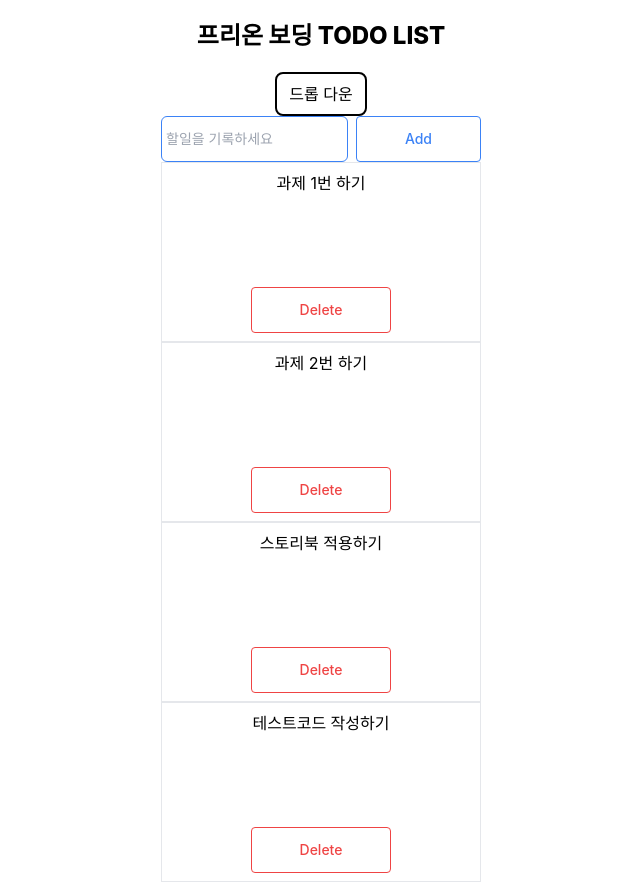
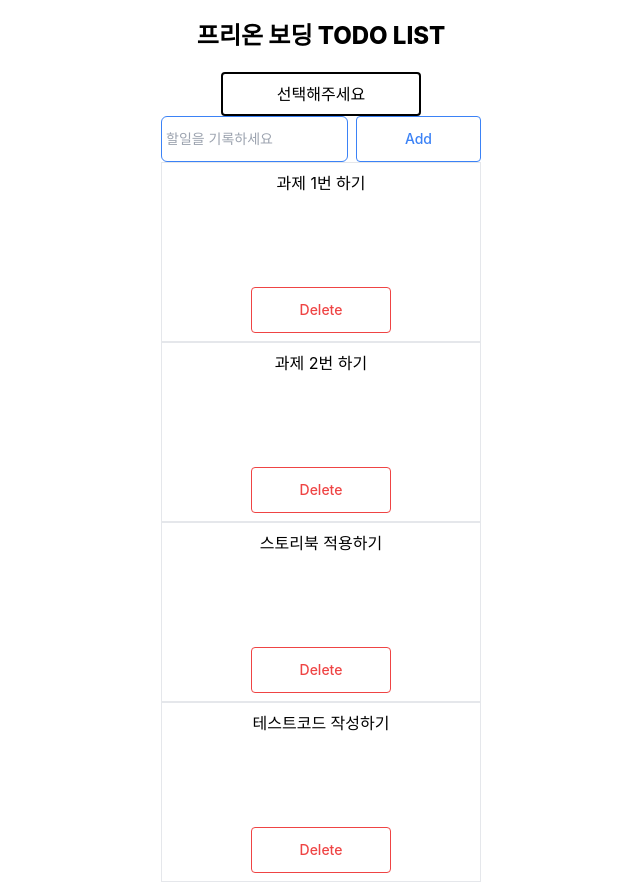
Before and after one commit to suhong99/202403preonboarding, a React (Create React App) app: page / in a window 1280 px wide. Shown: the whole page, without its empty margins (319-959 px from the left). Built offline with nearby package versions, Linux system fonts and the light colour scheme.

Commit message:
유아이초안 완성 ,TODO:키보드이벤트

```diff
--- a/src/components/constant/data.ts
+++ b/src/components/constant/data.ts
@@ -1,7 +1,7 @@
 export const DropDown_Data = [
-  { id: 1, value: 'happy', label: '행복함' },
-  { id: 2, value: 'sad', label: '슬픔' },
-  { id: 3, value: 'tired', label: '지침' },
+  { id: 1, value: 'happy' },
+  { id: 2, value: 'sad' },
+  { id: 3, value: 'tired' },
 ];
 
 export type DropDownData = (typeof DropDown_Data)[number];
--- a/src/components/select/Select.tsx
+++ b/src/components/select/Select.tsx
@@ -6,10 +6,17 @@ const Select = () => {
   const [isOpen, toggleOpen, value, selectValue] = useDropDown();
   return (
     <DropDown>
-      <DropDown.Trigger isOpen={isOpen} toggleOpen={toggleOpen} />
+      <DropDown.Trigger isOpen={isOpen} toggleOpen={toggleOpen} value={value} />
       <DropDown.Menu isOpen={isOpen}>
         {DropDown_Data.map((e) => {
-          return <DropDown.Item key={e.id}></DropDown.Item>;
+          return (
+            <DropDown.Item
+              key={e.id}
+              value={e.value}
+              toggleOpen={toggleOpen}
+              setValue={selectValue}
+            ></DropDown.Item>
+          );
         })}
       </DropDown.Menu>
     </DropDown>
--- a/src/components/shared/dropdown/DropDown.css
+++ b/src/components/shared/dropdown/DropDown.css
@@ -2,19 +2,31 @@
   position: relative;
   display: inline-block;
   border: 2px solid black;
-  border-radius: 8px;
+  border-radius: 4px;
+  width: 200px;
 }
 
 .trigger {
   cursor: pointer;
+  border-top-left-radius: 8px;
+  border-top-right-radius: 8px;
+}
+
+.text {
   padding: 8px 12px;
+  text-align: center;
+}
+
+.open {
+  background-color: #f0f0f0;
 }
 
 .menu {
   position: absolute;
-  top: 100%;
+  top: 103%;
   left: 0;
   z-index: 100;
+  width: 100%;
   background-color: #fff;
   border: 2px solid black;
   border-top: none;
@@ -23,8 +35,14 @@
 
 .item {
   padding: 8px 12px;
+  text-align: center;
+  margin-block: 4px;
 }
 
 .item:hover {
   background-color: #f0f0f0;
 }
+
+.current {
+  font-weight: 800;
+}
--- a/src/components/shared/dropdown/index.tsx
+++ b/src/components/shared/dropdown/index.tsx
@@ -1,42 +1,61 @@
 import React from 'react';
 import './DropDown.css';
+
+interface DropDownProps {
+  isOpen: boolean;
+  toggleOpen: () => void;
+  children: React.ReactNode;
+  value?: string;
+  setValue: React.Dispatch<React.SetStateAction<string | undefined>>;
+}
 
 interface WithChildrenProps {
   children: React.ReactNode;
 }
 
-interface WithToggleProps {
-  isOpen: boolean;
-  toggleOpen: () => void;
-}
-interface DropDownProps extends React.FC<WithChildrenProps> {
-  Trigger: React.FC<WithToggleProps>;
+interface DropDownContainer extends React.FC<WithChildrenProps> {
+  Trigger: React.FC<TriggerProps>;
   Menu: React.FC<MenuProps>;
-  Item: React.FC;
+  Item: React.FC<ItemProps>;
 }
 
-const DropDown: DropDownProps = ({ children }) => {
+const DropDown: DropDownContainer = ({ children }) => {
   return <div className="dropdown">{children}</div>;
+};
+
+type TriggerProps = Omit<DropDownProps, 'setValue' | 'children'>;
+
+const Trigger: React.FC<TriggerProps> = ({ isOpen, toggleOpen, value }) => {
+  return (
+    <div
+      className={`trigger text ${isOpen ? 'open' : ''}`}
+      onClick={toggleOpen}
+    >
+      {value ? value : '선택해주세요'}
+    </div>
+  );
 };
 
 interface MenuProps extends WithChildrenProps {
   isOpen: boolean;
 }
 
-const Trigger: React.FC<WithToggleProps> = ({ isOpen, toggleOpen }) => {
-  return (
-    <div className={`trigger ${isOpen ? 'open' : ''}`} onClick={toggleOpen}>
-      드롭 다운
-    </div>
-  );
-};
-
 const Menu: React.FC<MenuProps> = ({ children, isOpen }) => {
   return <>{isOpen && <div className="menu">{children}</div>}</>;
 };
 
-const Item = () => {
-  return <div className="item">메뉴</div>;
+type ItemProps = Omit<DropDownProps, 'isOpen' | 'children'>;
+
+const Item: React.FC<ItemProps> = ({ value, setValue, toggleOpen }) => {
+  const onClickValue = () => {
+    setValue(value);
+    toggleOpen();
+  };
+  return (
+    <div className="text item" onClick={onClickValue}>
+      {value}
+    </div>
+  );
 };
 
 DropDown.Trigger = Trigger;
```
